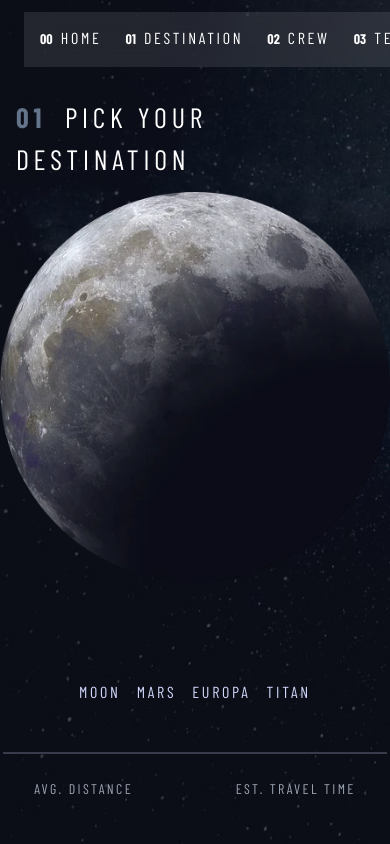
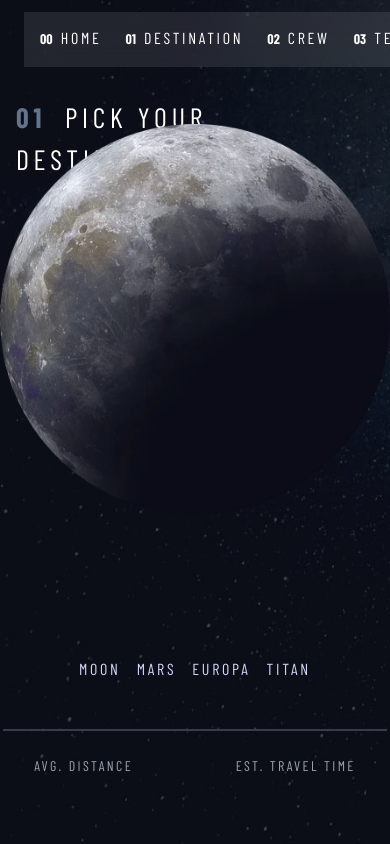
Before and after one commit to jdpena28/space-tourism, a Next.js app: page /destination/1 in a window 390 px wide. Shown: the top 844 px of the page. Built offline with nearby package versions, Linux system fonts and the light colour scheme; a web font is replaced by a local one.

Commit message:
FIX: unbalance layout for flex

```diff
--- a/pages/destination/[planets].tsx
+++ b/pages/destination/[planets].tsx
@@ -24,11 +24,9 @@ const Planets: NextPage = () => {
     <Layout
       id="planet"
       className="containers mx-auto flex h-full items-center justify-around lg:flex-col">
-      <Subheading
-        num="01"
-        text="PICK YOUR DESTINATION"
-        className="fixed left-4 top-24 hidden lg:block"
-      />
+      <div className="fixed left-4 top-24 hidden lg:block">
+        <Subheading num="01" text="PICK YOUR DESTINATION" />
+      </div>
       <div className="mt-8 space-y-6 lg:mt-14">
         <Subheading
           num="01"
```
